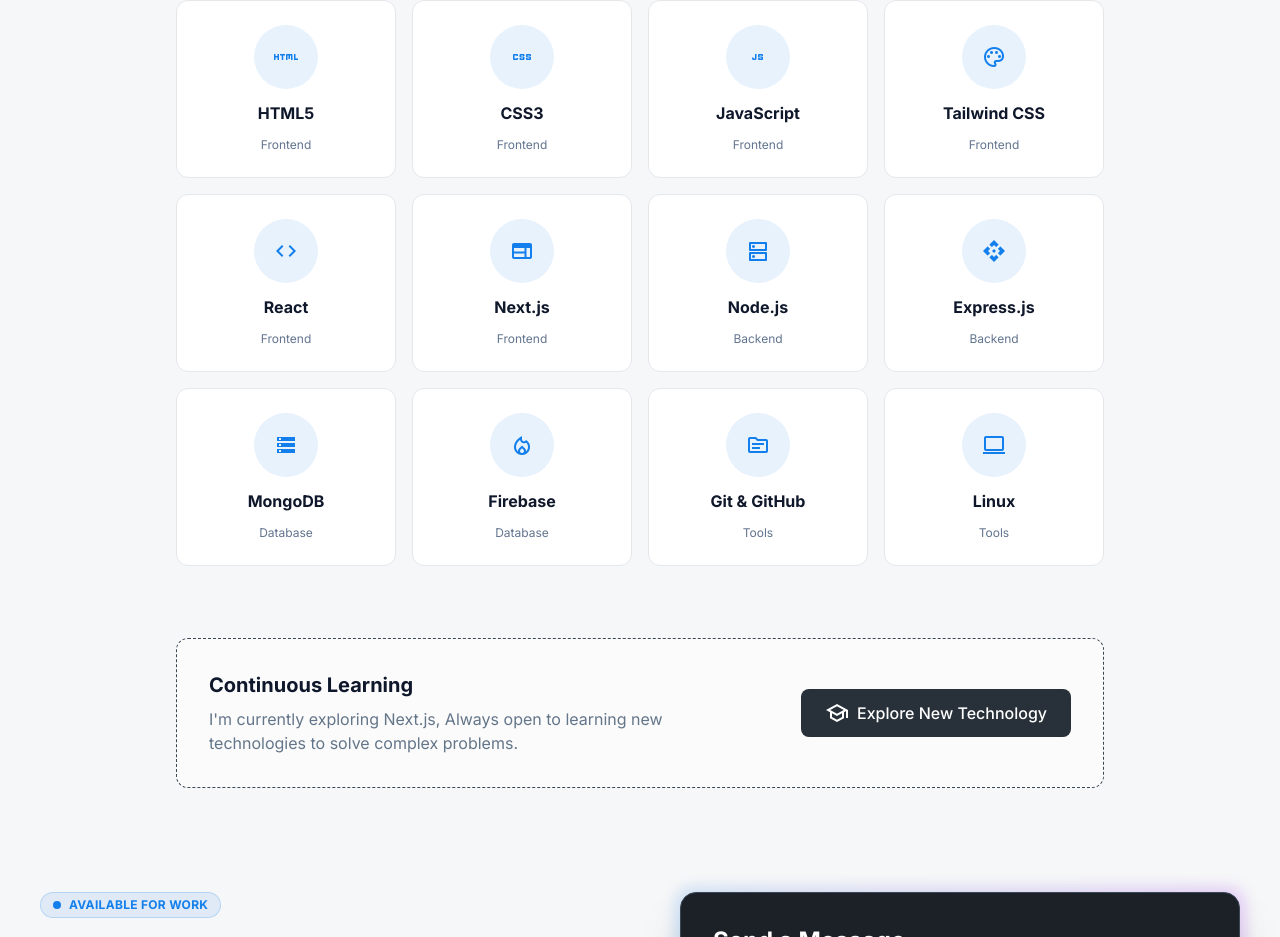
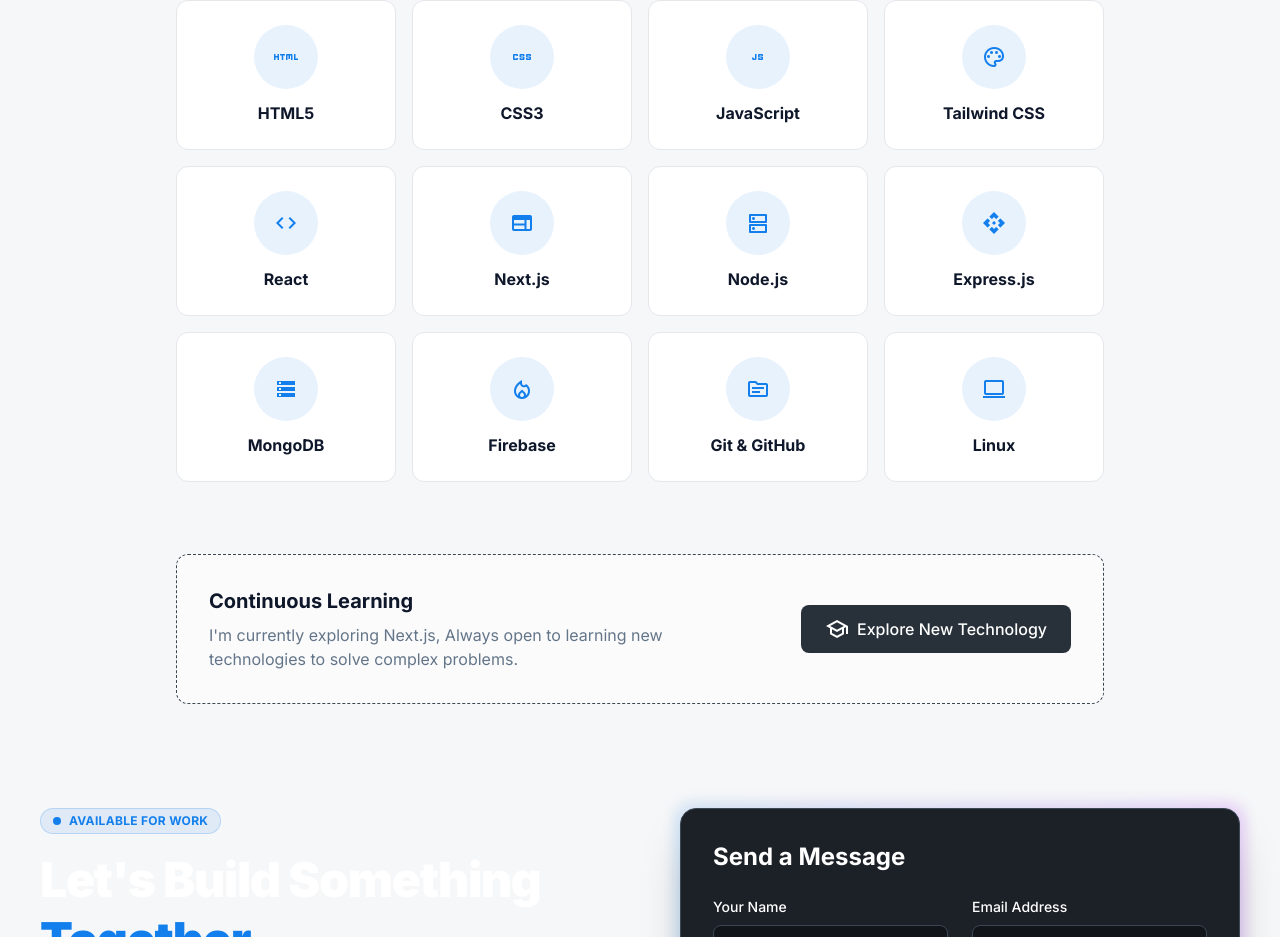
Before and after one commit to SubrotoKumar7/my-portfolio, a Next.js app: page / in a window 1280 px wide. Shown: the part 4411-5348 px from the top of the page. Built offline with nearby package versions, Linux system fonts and the light colour scheme.

Commit message:
skills card subtitle remove

```diff
--- a/src/app/components/Skills.jsx
+++ b/src/app/components/Skills.jsx
@@ -22,7 +22,6 @@
                     <span className="material-symbols-outlined text-3xl">html</span>
                   </div>
                   <h3 className="text-base font-bold text-center">HTML5</h3>
-                  <span className="text-xs text-slate-500 dark:text-slate-400">Frontend</span>
                 </div>
                 {/* CSS3 */}
                 <div className="group flex flex-col items-center gap-3 rounded-xl border border-[#e5e7eb] dark:border-[#283039] bg-surface-light dark:bg-surface-dark p-6 transition-all hover:border-primary hover:shadow-lg hover:-translate-y-1">
@@ -30,7 +29,6 @@
                     <span className="material-symbols-outlined text-3xl">css</span>
                   </div>
                   <h3 className="text-base font-bold text-center">CSS3</h3>
-                  <span className="text-xs text-slate-500 dark:text-slate-400">Frontend</span>
                 </div>
                 {/* JavaScript */}
                 <div className="group flex flex-col items-center gap-3 rounded-xl border border-[#e5e7eb] dark:border-[#283039] bg-surface-light dark:bg-surface-dark p-6 transition-all hover:border-primary hover:shadow-lg hover:-translate-y-1">
@@ -38,7 +36,6 @@
                     <span className="material-symbols-outlined text-3xl">javascript</span>
                   </div>
                   <h3 className="text-base font-bold text-center">JavaScript</h3>
-                  <span className="text-xs text-slate-500 dark:text-slate-400">Frontend</span>
                 </div>
                 {/* Tailwind CSS */}
                 <div className="group flex flex-col items-center gap-3 rounded-xl border border-[#e5e7eb] dark:border-[#283039] bg-surface-light dark:bg-surface-dark p-6 transition-all hover:border-primary hover:shadow-lg hover:-translate-y-1">
@@ -46,7 +43,6 @@
                     <span className="material-symbols-outlined text-3xl">palette</span>
                   </div>
                   <h3 className="text-base font-bold text-center">Tailwind CSS</h3>
-                  <span className="text-xs text-slate-500 dark:text-slate-400">Frontend</span>
                 </div>
                 {/* React */}
                 <div className="group flex flex-col items-center gap-3 rounded-xl border border-[#e5e7eb] dark:border-[#283039] bg-surface-light dark:bg-surface-dark p-6 transition-all hover:border-primary hover:shadow-lg hover:-translate-y-1">
@@ -54,7 +50,6 @@
                     <span className="material-symbols-outlined text-3xl">code</span>
                   </div>
                   <h3 className="text-base font-bold text-center">React</h3>
-                  <span className="text-xs text-slate-500 dark:text-slate-400">Frontend</span>
                 </div>
                 {/* Next.js */}
                 <div className="group flex flex-col items-center gap-3 rounded-xl border border-[#e5e7eb] dark:border-[#283039] bg-surface-light dark:bg-surface-dark p-6 transition-all hover:border-primary hover:shadow-lg hover:-translate-y-1">
@@ -62,7 +57,6 @@
                     <span className="material-symbols-outlined text-3xl">web</span>
                   </div>
                   <h3 className="text-base font-bold text-center">Next.js</h3>
-                  <span className="text-xs text-slate-500 dark:text-slate-400">Frontend</span>
                 </div>
                 {/* Node.js */}
                 <div className="group flex flex-col items-center gap-3 rounded-xl border border-[#e5e7eb] dark:border-[#283039] bg-surface-light dark:bg-surface-dark p-6 transition-all hover:border-primary hover:shadow-lg hover:-translate-y-1">
@@ -70,7 +64,6 @@
                     <span className="material-symbols-outlined text-3xl">dns</span>
                   </div>
                   <h3 className="text-base font-bold text-center">Node.js</h3>
-                  <span className="text-xs text-slate-500 dark:text-slate-400">Backend</span>
                 </div>
                 {/* Express.js */}
                 <div className="group flex flex-col items-center gap-3 rounded-xl border border-[#e5e7eb] dark:border-[#283039] bg-surface-light dark:bg-surface-dark p-6 transition-all hover:border-primary hover:shadow-lg hover:-translate-y-1">
@@ -78,7 +71,6 @@
                     <span className="material-symbols-outlined text-3xl">api</span>
                   </div>
                   <h3 className="text-base font-bold text-center">Express.js</h3>
-                  <span className="text-xs text-slate-500 dark:text-slate-400">Backend</span>
                 </div>
                 {/* MongoDB */}
                 <div className="group flex flex-col items-center gap-3 rounded-xl border border-[#e5e7eb] dark:border-[#283039] bg-surface-light dark:bg-surface-dark p-6 transition-all hover:border-primary hover:shadow-lg hover:-translate-y-1">
@@ -86,7 +78,6 @@
                     <span className="material-symbols-outlined text-3xl">storage</span>
                   </div>
                   <h3 className="text-base font-bold text-center">MongoDB</h3>
-                  <span className="text-xs text-slate-500 dark:text-slate-400">Database</span>
                 </div>
                 {/* Firebase */}
                 <div className="group flex flex-col items-center gap-3 rounded-xl border border-[#e5e7eb] dark:border-[#283039] bg-surface-light dark:bg-surface-dark p-6 transition-all hover:border-primary hover:shadow-lg hover:-translate-y-1">
@@ -94,7 +85,6 @@
                     <span className="material-symbols-outlined text-3xl">local_fire_department</span>
                   </div>
                   <h3 className="text-base font-bold text-center">Firebase</h3>
-                  <span className="text-xs text-slate-500 dark:text-slate-400">Database</span>
                 </div>
                 {/* Git & GitHub */}
                 <div className="group flex flex-col items-center gap-3 rounded-xl border border-[#e5e7eb] dark:border-[#283039] bg-surface-light dark:bg-surface-dark p-6 transition-all hover:border-primary hover:shadow-lg hover:-translate-y-1">
@@ -102,7 +92,6 @@
                     <span className="material-symbols-outlined text-3xl">source</span>
                   </div>
                   <h3 className="text-base font-bold text-center">Git &amp; GitHub</h3>
-                  <span className="text-xs text-slate-500 dark:text-slate-400">Tools</span>
                 </div>
                 {/* Linux */}
                 <div className="group flex flex-col items-center gap-3 rounded-xl border border-[#e5e7eb] dark:border-[#283039] bg-surface-light dark:bg-surface-dark p-6 transition-all hover:border-primary hover:shadow-lg hover:-translate-y-1">
@@ -110,7 +99,6 @@
                     <span className="material-symbols-outlined text-3xl">laptop</span>
                   </div>
                   <h3 className="text-base font-bold text-center">Linux</h3>
-                  <span className="text-xs text-slate-500 dark:text-slate-400">Tools</span>
                 </div>
               </div>
               {/* Additional Certifications or Summary */}
```
